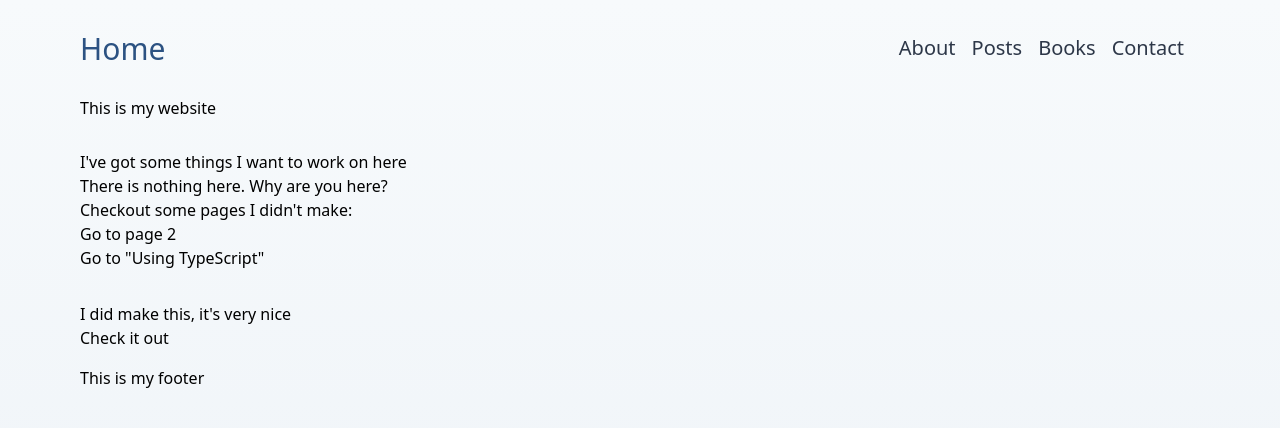
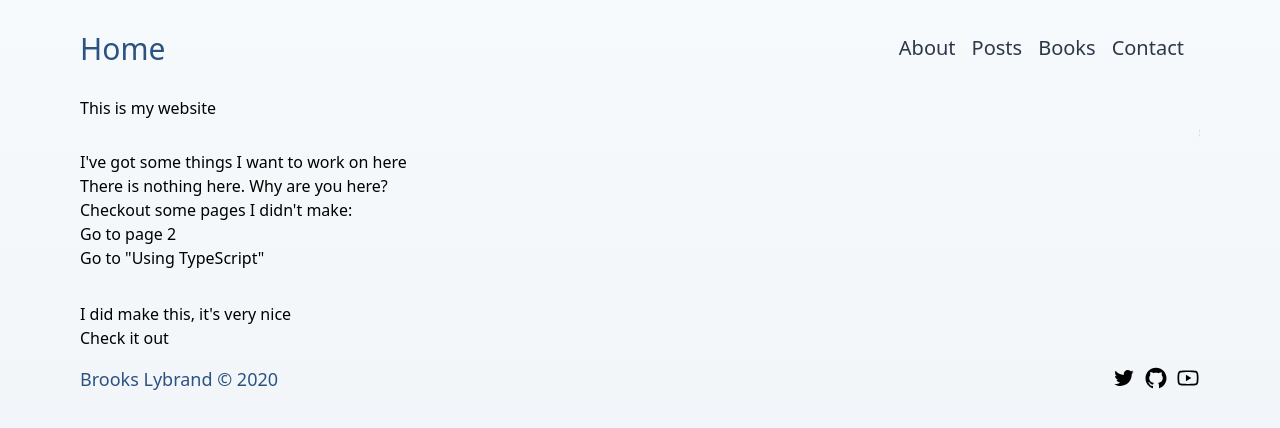
Before and after one commit to brookslybrand/brookslybrand.com, a React app: page / in a window 1280 px wide. Built offline with nearby package versions, Linux system fonts and the light colour scheme.

Commit message:
Add footer with social media links

```diff
--- a/package.json
+++ b/package.json
@@ -18,6 +18,7 @@
     "next": "9.5.3",
     "react": "16.13.1",
     "react-dom": "16.13.1",
+    "react-icons": "^3.11.0",
     "tailwindcss": "^1.8.10"
   },
   "devDependencies": {
--- a/pages/_app.tsx
+++ b/pages/_app.tsx
@@ -1,12 +1,17 @@
 import Link from 'next/link'
 import type { AppProps } from 'next/app'
+import {
+  AiOutlineTwitter,
+  AiOutlineGithub,
+  AiOutlineYoutube,
+} from 'react-icons/ai'
 
 import '../styles/index.css'
 
 export default function App({ Component, pageProps }: AppProps) {
   return (
     <div className="max-w-6xl p-4 flex flex-col mx-auto">
-      <nav className="h-16  flex flex-row items-center justify-between">
+      <nav className="h-16 flex flex-row items-center justify-between">
         <Link href="/">
           <a className="text-3xl text-blue-800">Home</a>
         </Link>
@@ -20,7 +25,13 @@ export default function App({ Component, pageProps }: AppProps) {
       <main className="mt-4">
         <Component {...pageProps} />
       </main>
-      <footer className="mt-4">This is my footer</footer>
+      <footer className="mt-4 flex flex-row justify-between">
+        <p className="text-lg text-blue-800">
+          Brooks Lybrand © {new Date().getFullYear()}
+        </p>
+
+        <SocialMediaLinks />
+      </footer>
     </div>
   )
 }
@@ -36,3 +47,25 @@ function CustomLink({ href, children }: CustomLinkProps) {
     </Link>
   )
 }
+
+function SocialMediaLinks() {
+  return (
+    <div className="flex flex-row space-x-2">
+      <a target="_blank" href="https://twitter.com/BrooksLybrand">
+        <AiOutlineTwitter size="1.5rem" aria-label="Chat with me on Twitter" />
+      </a>
+      <a target="_blank" href="https://github.com/brookslybrand">
+        <AiOutlineGithub size="1.5rem" aria-label="View my GitHub" />
+      </a>
+      <a
+        target="_blank"
+        href="https://www.youtube.com/channel/UCd93bPmP8vplnkr9Jel_osA"
+      >
+        <AiOutlineYoutube
+          size="1.5rem"
+          aria-label="Checkout my YouTube channel"
+        />
+      </a>
+    </div>
+  )
+}
```
Also changed, not shown: 1 other file.
